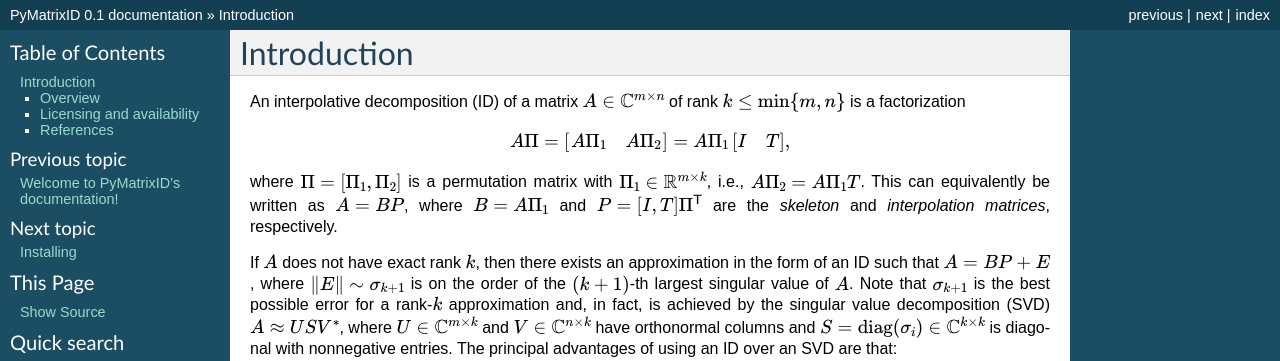
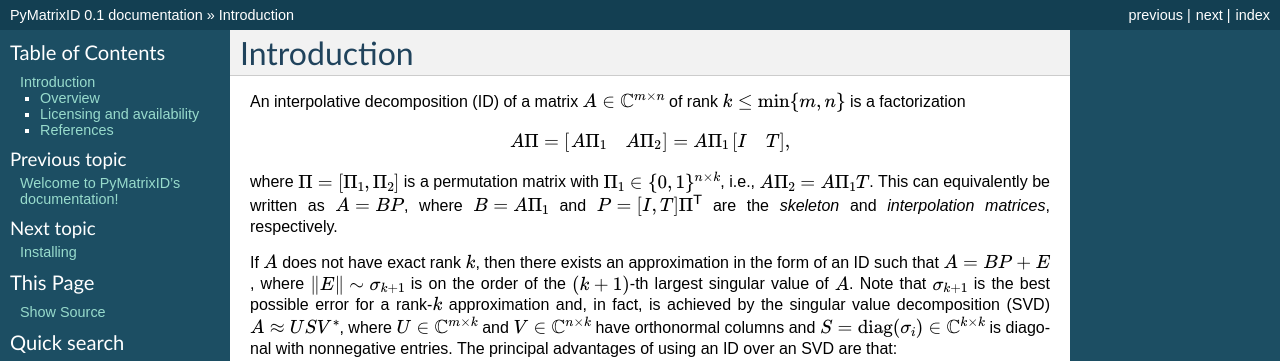
Before and after one commit to klho/PyMatrixID, a Sphinx documentation site: the page built from doc/intro.rst, in a window 1280 px wide. Shown: the top 361 px of the page. Built offline with Sphinx 7.4.7, drawn with Linux system fonts in a browser that asks for light colours.

Commit message:
Minor fix in documentation.

```diff
--- a/doc/intro.rst
+++ b/doc/intro.rst
@@ -13,7 +13,7 @@ An interpolative decomposition (ID) of a matrix :math:`A \in \mathbb{C}^{m \time
    I & T
   \end{bmatrix},
 
-where :math:`\Pi = [\Pi_{1}, \Pi_{2}]` is a permutation matrix with :math:`\Pi_{1} \in \mathbb{R}^{m \times k}`, i.e., :math:`A \Pi_{2} = A \Pi_{1} T`. This can equivalently be written as :math:`A = BP`, where :math:`B = A \Pi_{1}` and :math:`P = [I, T] \Pi^{\mathsf{T}}` are the *skeleton* and *interpolation matrices*, respectively.
+where :math:`\Pi = [\Pi_{1}, \Pi_{2}]` is a permutation matrix with :math:`\Pi_{1} \in \{ 0, 1 \}^{n \times k}`, i.e., :math:`A \Pi_{2} = A \Pi_{1} T`. This can equivalently be written as :math:`A = BP`, where :math:`B = A \Pi_{1}` and :math:`P = [I, T] \Pi^{\mathsf{T}}` are the *skeleton* and *interpolation matrices*, respectively.
 
 If :math:`A` does not have exact rank :math:`k`, then there exists an approximation in the form of an ID such that :math:`A = BP + E`, where :math:`\| E \| \sim \sigma_{k + 1}` is on the order of the :math:`(k + 1)`-th largest singular value of :math:`A`. Note that :math:`\sigma_{k + 1}` is the best possible error for a rank-:math:`k` approximation and, in fact, is achieved by the singular value decomposition (SVD) :math:`A \approx U S V^{*}`, where :math:`U \in \mathbb{C}^{m \times k}` and :math:`V \in \mathbb{C}^{n \times k}` have orthonormal columns and :math:`S = \mathop{\mathrm{diag}} (\sigma_{i}) \in \mathbb{C}^{k \times k}` is diagonal with nonnegative entries. The principal advantages of using an ID over an SVD are that:
 
```
